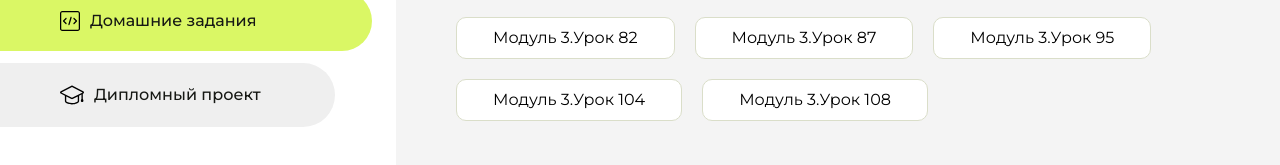
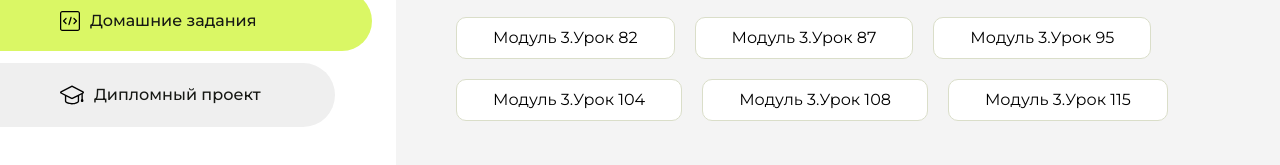
Before and after one commit to Elizaveta2060/homework, a plain HTML site: page index.html in a window 1280 px wide. Shown: the part 345-510 px from the top of the page. Drawn offline with Linux system fonts and the light colour scheme.

Commit message:
Update index.html

```diff
--- a/index.html
+++ b/index.html
@@ -125,6 +125,9 @@
                     <li class="content__list-item">
                         <a href="fit-studio_БЭМ/index.html">Модуль 3.Урок 108</a>
                     </li>
+                     <li class="content__list-item">
+                        <a href="nike/index.html">Модуль 3.Урок 115</a>
+                    </li>
                 </ul>
             </div>
             <div class="content__block hidden" id="diplomBlock">
```
